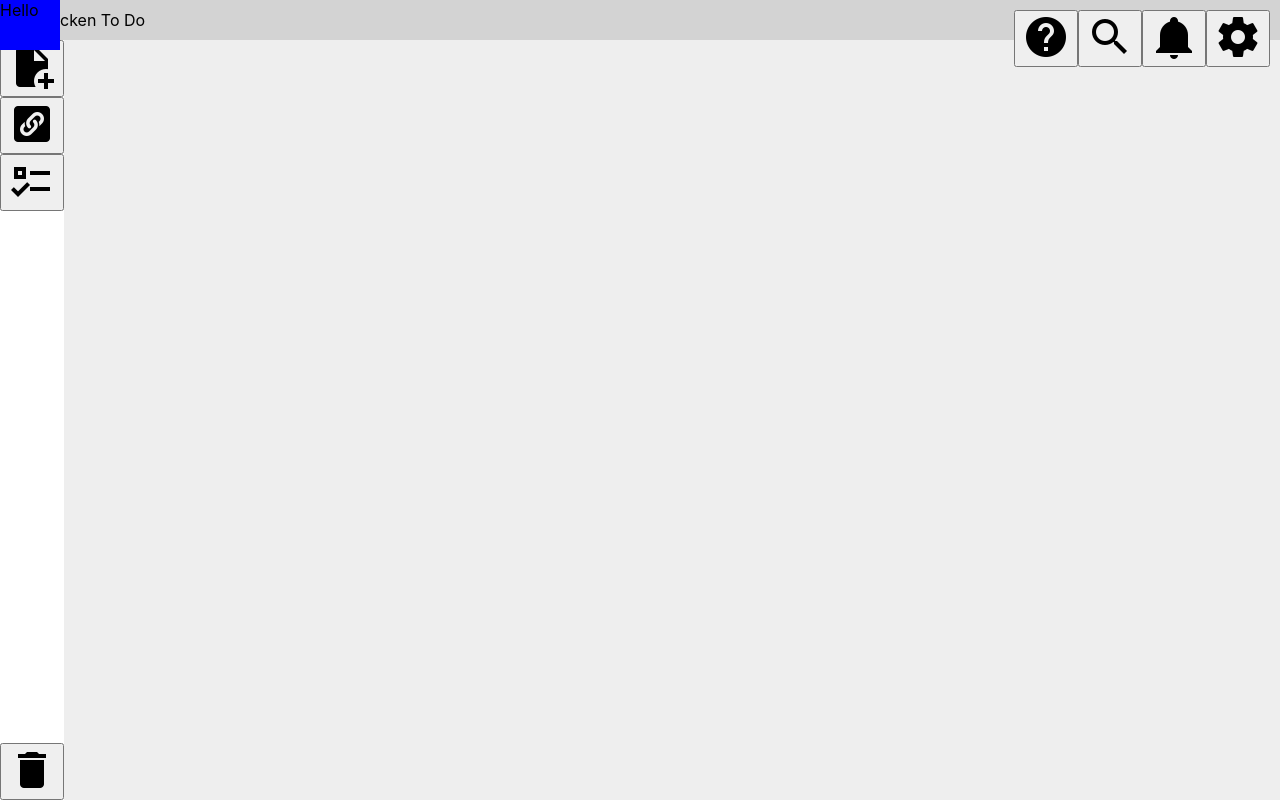
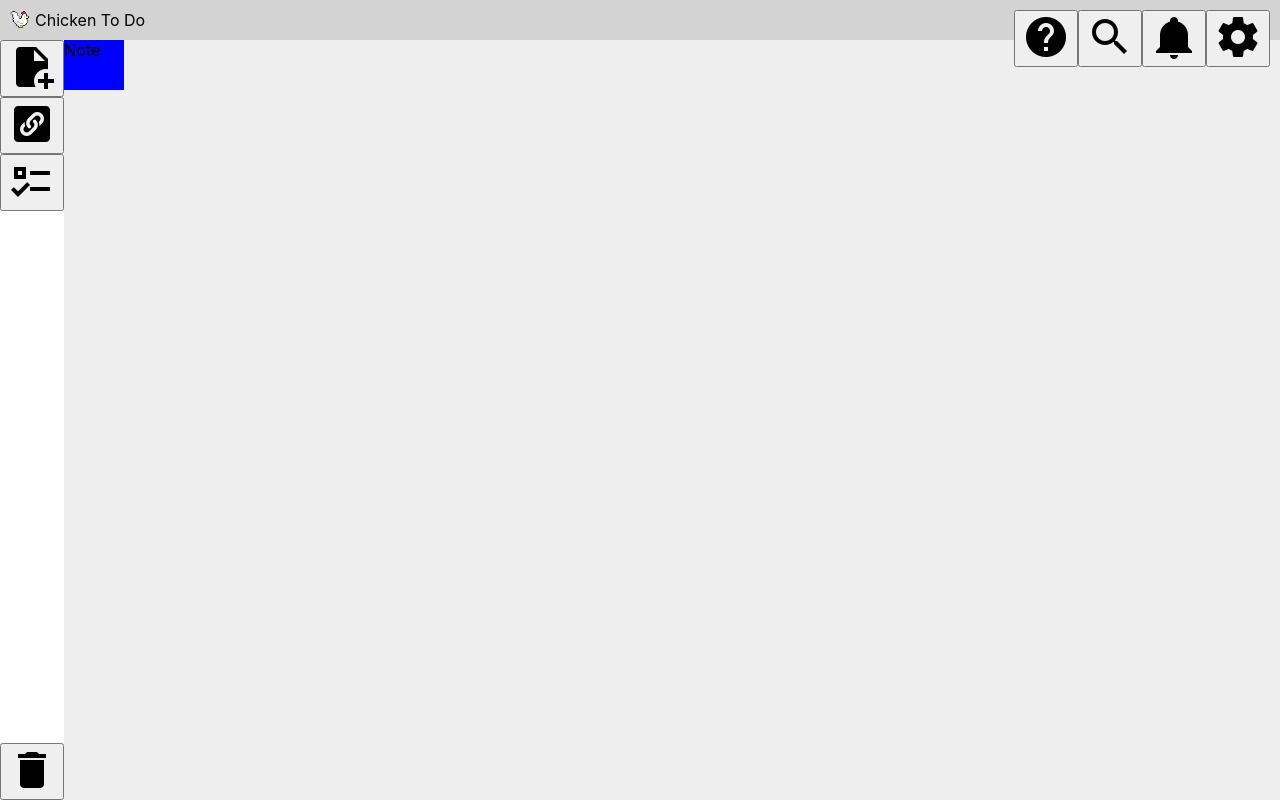
Before and after one commit to julianty/chicken-to-do, a React (Create React App) app: page / in a window 1280 px wide. Built offline with nearby package versions, Linux system fonts and the light colour scheme.

Commit message:
Adds incomplete functionality for creating notes

```diff
--- a/src/App.css
+++ b/src/App.css
@@ -1,4 +1,4 @@
-#draggable {
+.draggable {
   position: absolute;
   cursor: move;
   width: 60px;
--- a/src/App.js
+++ b/src/App.js
@@ -1,15 +1,24 @@
 import './App.css';
 import Header from './Components/Header';
 import Sidebar from './Components/Sidebar';
+import Workspace from './Components/Workspace';
 import dragElement from './Components/dragElement';
 import { useEffect } from 'react';
 
 
 function App() {
+  // Make elements with the draggable class draggable
   useEffect(() => {
-    dragElement(document.getElementById('draggable'));
-    console.log(document.getElementById('draggable'));
-  }, []);
+    const draggableElements = document.getElementsByClassName('draggable');
+    if (draggableElements) {
+      for (let i=0; i<draggableElements.length; i++) {
+        dragElement(draggableElements[i]);
+        console.log(draggableElements[i])
+      }
+      // console.log(document.getElementsByClassName('draggable'));
+    }
+  },);
+
   const style = {
     display: 'grid',
     gridTemplateRows: '5% auto',
@@ -17,11 +26,18 @@ function App() {
     backgroundColor: '#eeeeee',
     height: '100vh'
   }
+
+  let noteList = ['note'];
+
+  function sidebarClickHandler(e) {
+    noteList.push('note');
+  }
+
   return (
     <div style={style}>
       <Header />
-      <Sidebar />
-      <div id='draggable'>Hello</div>
+      <Sidebar clickHandler={sidebarClickHandler}/>
+      <Workspace noteList={noteList}/>
     </div>
   );
 }
--- /dev/null
+++ b/src/Components/Note.js
@@ -0,0 +1,12 @@
+function Note(props) {
+
+  return (
+    <div className="draggable">
+      <div>Note</div>
+    </div>
+  )
+}
+
+
+
+export default Note
--- a/src/Components/Sidebar.js
+++ b/src/Components/Sidebar.js
@@ -6,25 +6,28 @@ function Sidebar(props) {
     justifyContent: 'space-between',
     backgroundColor: 'white',
   }
+
+
+
   return (
     <div className='sidebar' style={style}>
       <div className='componentButtons' style={{
         display: 'flex',
         flexDirection: 'column'
       }}>
-        <button>
-          <img src="note.png" alt="N"></img>
+        <button onClick={props.clickHandler}>
+          <img src="note.png" alt="N" id='noteButton'></img>
         </button>
-        <button>
-          <img src="link.png" alt="L"></img>
+        <button onClick={props.clickHandler}>
+          <img src="link.png" alt="L" id='linkButton'></img>
         </button>
-        <button>
-          <img src="todo.png" alt="TD"></img>
+        <button onClick={props.clickHandler}>
+          <img src="todo.png" alt="TD" id='todoButton'></img>
         </button>
 
       </div>
-      <button>
-        <img src="trash.png" alt="Tr"></img>
+      <button onClick={props.clickHandler}>
+        <img src="trash.png" alt="Tr" id='trashButton'></img>
       </button>
     </div>
   )
--- /dev/null
+++ b/src/Components/Workspace.js
@@ -0,0 +1,14 @@
+import { useState } from "react"
+import Note from "./Note"
+
+function Workspace(props) {
+  const [notes, setNotes] = useState([])
+  return (
+    <div id='workspace'>
+      {props.noteList.map(noteClass => <Note />)}
+    </div>
+  )
+}
+
+
+export default Workspace
```
